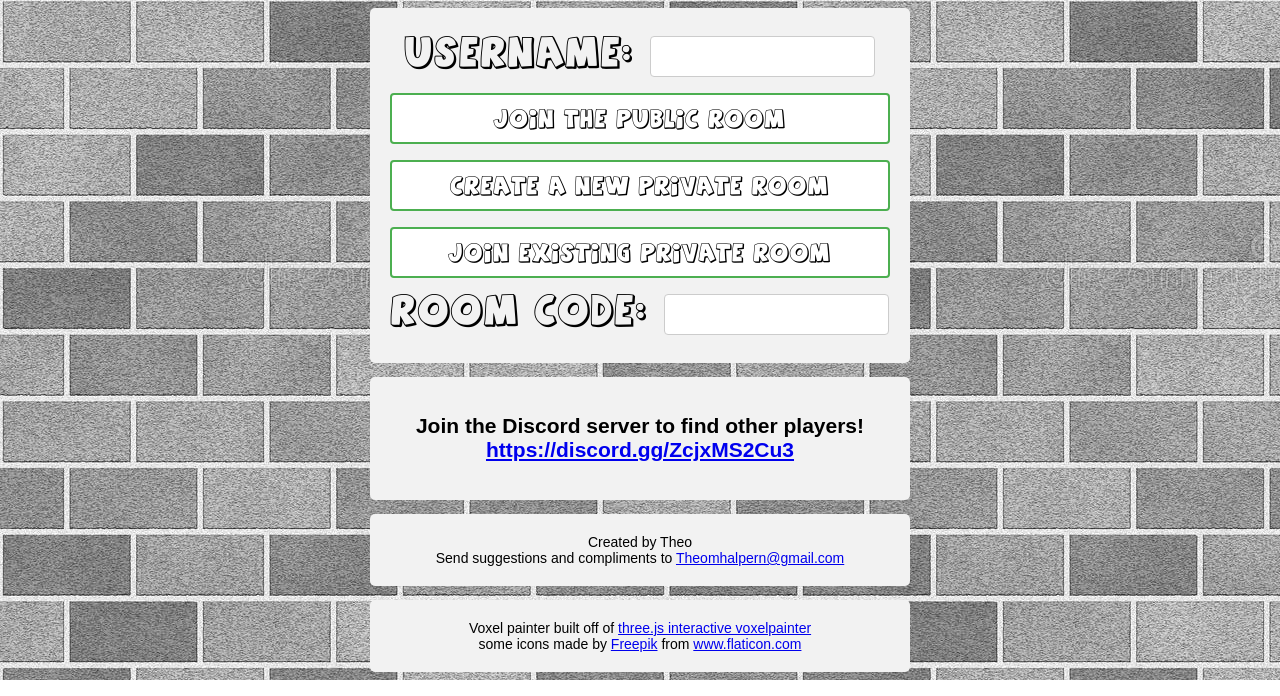
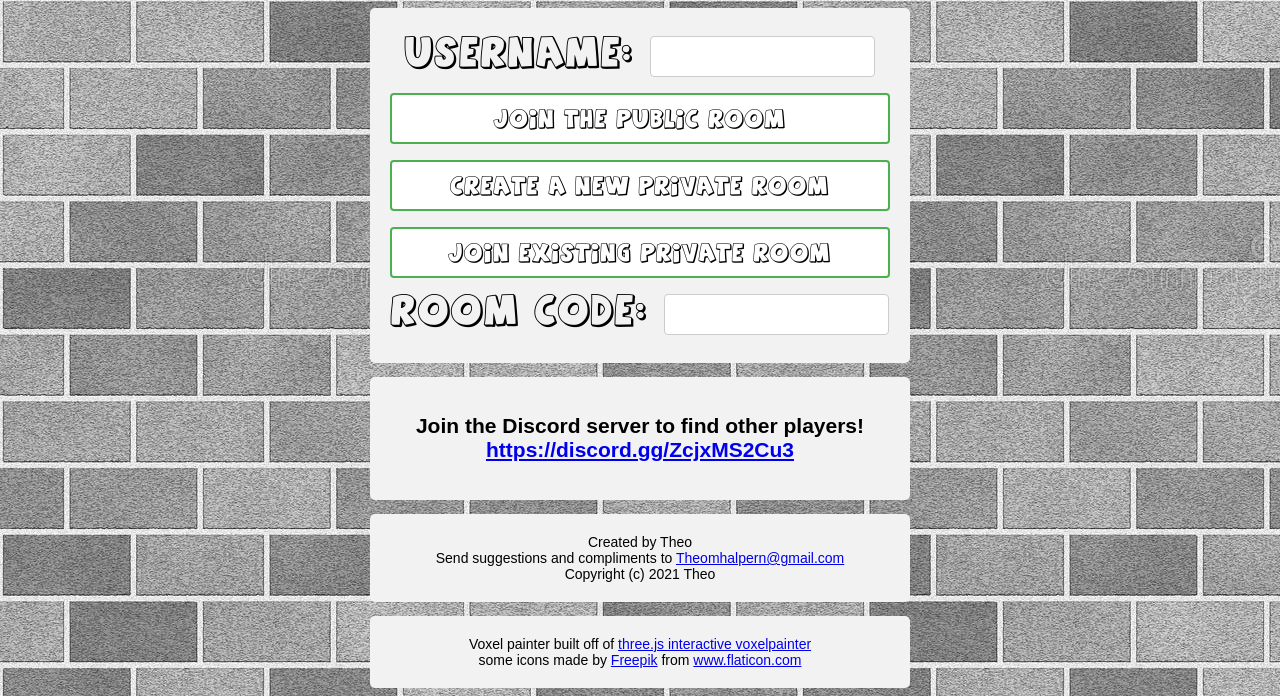
Before and after one commit to dumax315/Buildonary.live, a website: page static/home.html in a window 1280 px wide. Shown: the part 138-834 px from the top of the page. Drawn offline with Linux system fonts and the light colour scheme.

Commit message:
added copyright to the home page

```diff
--- a/static/home.html
+++ b/static/home.html
@@ -41,7 +41,8 @@
 		</div>
 		<div class="aboutTheGame">
 			Created by Theo<br>
-			Send suggestions and compliments to <a href = "mailto: Theomhalpern@gmail.com">Theomhalpern@gmail.com</a>
+			Send suggestions and compliments to <a href = "mailto: Theomhalpern@gmail.com">Theomhalpern@gmail.com</a><br>
+			Copyright (c) 2021 Theo
 		</div>
 		<div id="small">Voxel painter built off of <a href="https://threejs.org/examples/#webgl_interactive_voxelpainter" title="three js examples">three.js interactive voxelpainter<br></a>some icons made by <a href="https://www.freepik.com" title="Freepik">Freepik</a> from <a href="https://www.flaticon.com/" title="Flaticon">www.flaticon.com</a></div>
     <script>
```
